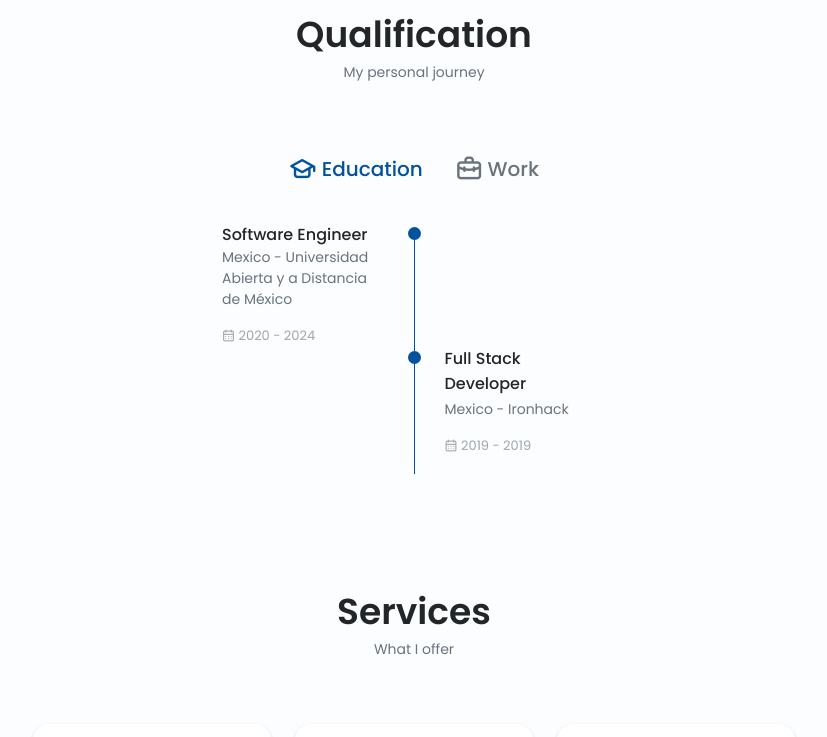
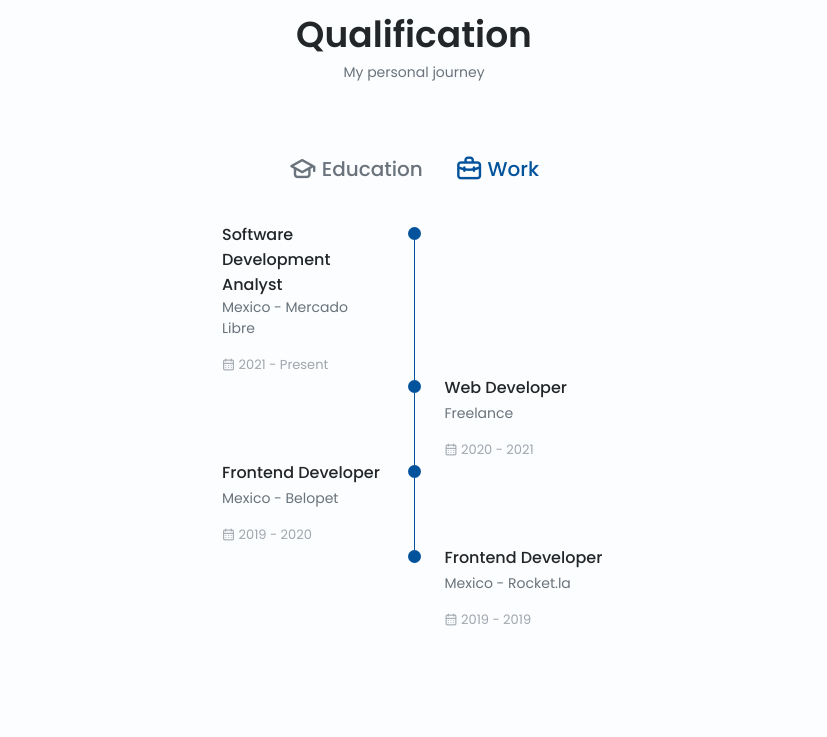
Before and after one commit to saulscs/saulcorona-com-v2, a plain HTML site: page index.html in a window 1280 px wide. Shown: the part 1789-2526 px from the top of the page, without its empty margins (226-1053 px from the left). Drawn offline with nearby package versions, Linux system fonts and the light colour scheme.

Commit message:
Fix to sections

```diff
--- a/assets/js/main.js
+++ b/assets/js/main.js
@@ -126,7 +126,10 @@ let swiperTestimonial = new Swiper(".testimonial__container", {
     568:{
       slidesPerView: 2,
     }
-  }
+  },
+  autoplay: {
+    delay: 2000,
+  },
 });
 
 /*==================== SCROLL SECTIONS ACTIVE LINK ====================*/
--- a/index.html
+++ b/index.html
@@ -265,18 +265,18 @@
 
               <div class="qualification container container">
                 <div class="qualification__tabs">
-                  <div class="qualification__button button--flex qualification__active" data-target="#education">
+                  <div class="qualification__button button--flex" data-target="#education">
                     <i class="uil uil-graduation-cap qualification__icon"></i>
                     Education
                   </div>
-                  <div class="qualification__button button--flex" data-target="#work">
+                  <div class="qualification__button button--flex qualification__active" data-target="#work">
                     <i class="uil uil-briefcase-alt qualification__icon"></i>
                     Work
                   </div>
                 </div>
                 <div class="qualification__sections">
                   <!--==================== QUALIFICATION CONTENT 1 ====================-->
-                  <div class="qualification__content qualification__active" data-content id="education" >
+                  <div class="qualification__content" data-content id="education" >
                     <!--==================== QUALIFICATION  1 ====================-->
                     <div class="qualification__data">
                       <div>
@@ -310,7 +310,7 @@
                     </div>
                   </div>
                   <!--==================== QUALIFICATION CONTENT 2 ====================-->
-                  <div class="qualification__content"  data-content id="work">
+                  <div class="qualification__content qualification__active"  data-content id="work">
                     <!--==================== QUALIFICATION  1 ====================-->
                     <div class="qualification__data">
                       <div>
@@ -556,7 +556,7 @@
                 <div class="project__container container grid">
                   <div class="project__data">
                     <h2 class="project__title">You have new project</h2>
-                    <p class="project__description">Contact me now and get a 30% discount on your new project.</p>
+                    <p class="project__description">Contact me now and get a 20% discount on your new project.</p>
                     <a href="#contact" class="button button--flex button--white">
                       Contact me
                       <i class="uil uil-message project__icon button__icon"></i>
```
